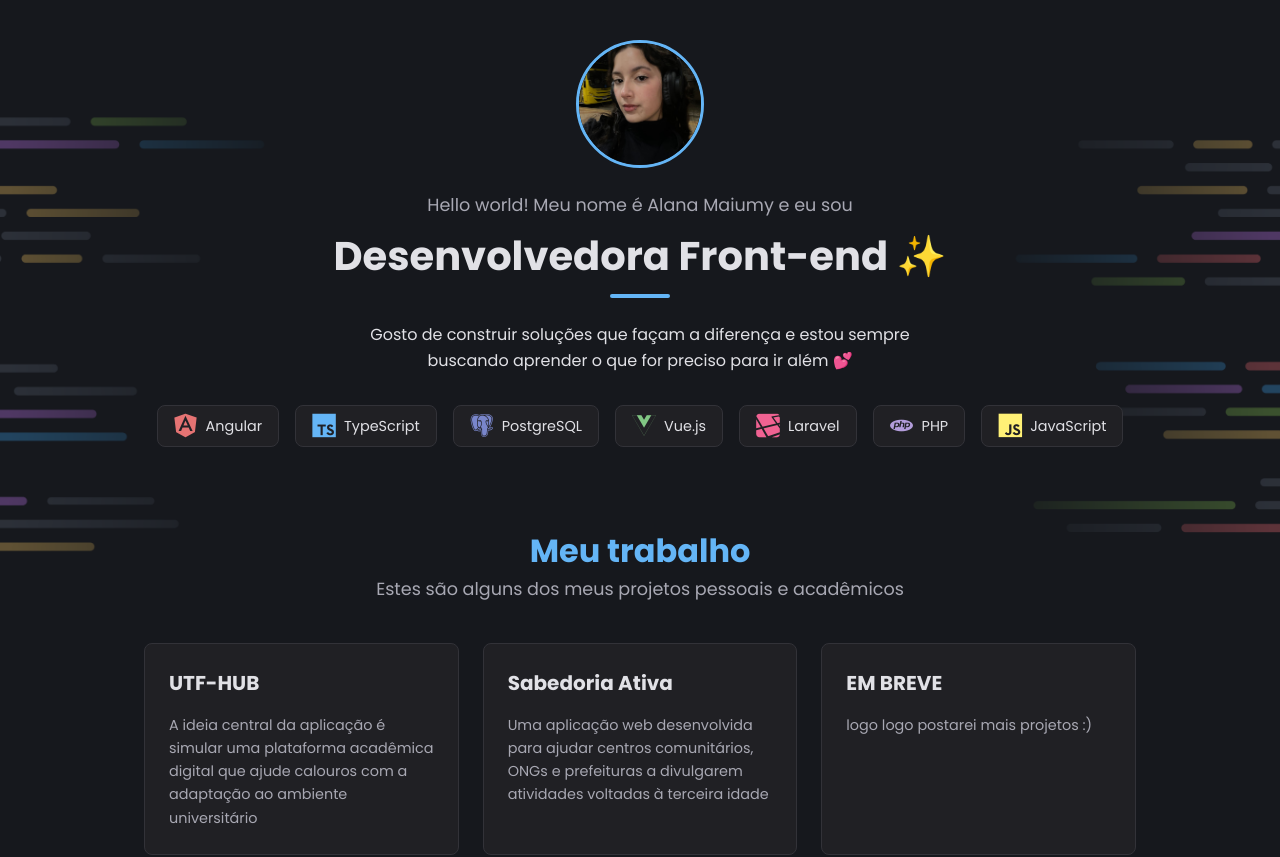
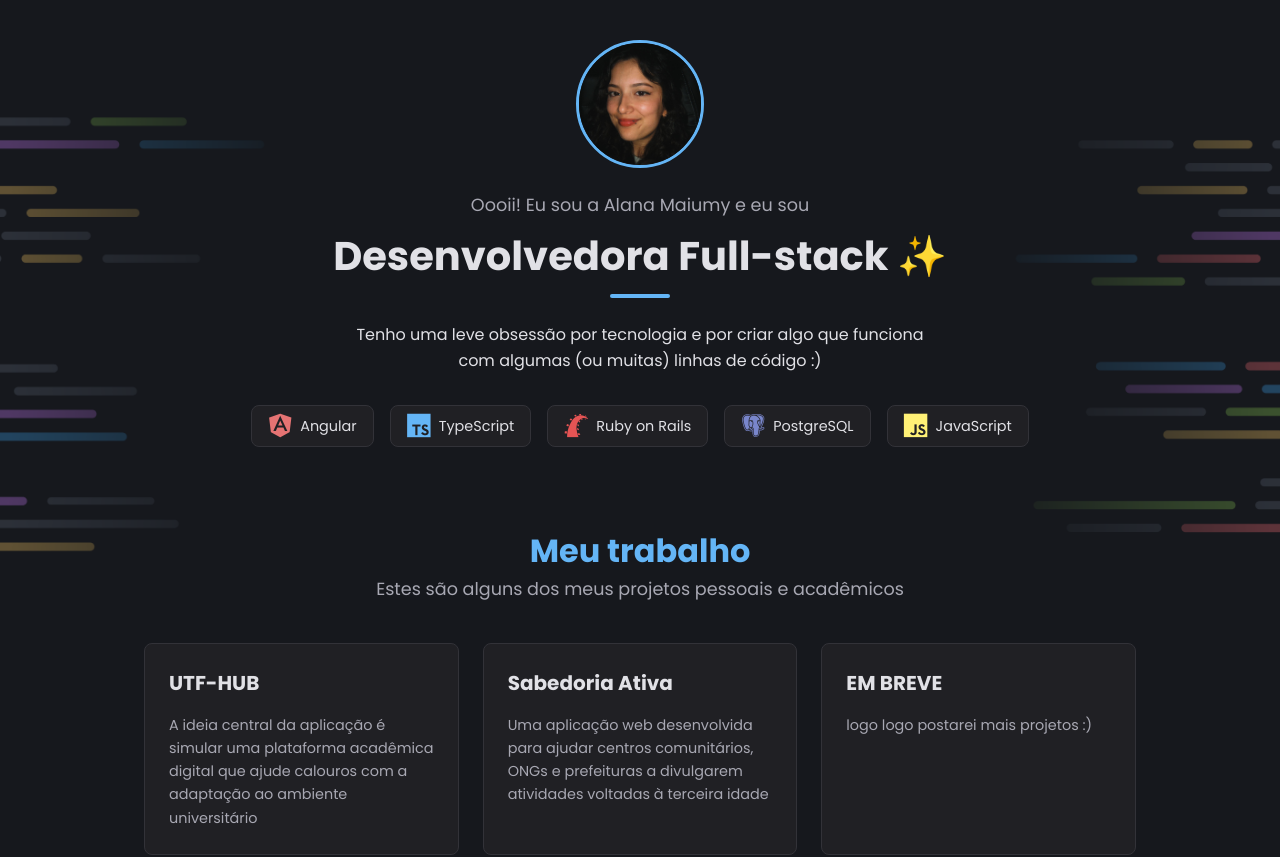
Before and after one commit to lanamaiumy/portfolio, an Angular app: page / in a window 1280 px wide. Shown: the top 857 px of the page. Built offline with nearby package versions, Linux system fonts and the light colour scheme.

Commit message:
Atualização de Layout

```diff
--- a/src/app/app.component.html
+++ b/src/app/app.component.html
@@ -1,16 +1,16 @@
 <div class="banner-background">
   <div class="container">
     <header class="hero-section">
-      <img src="assets/profile.jpg" alt="Foto Perfil - Alana Maiumy" class="profile-pic">
+      <img src="assets/profile.jpeg" alt="Foto Perfil - Alana Maiumy" class="profile-pic">
 
       <div class="title-container">
-        <span class="greeting">Hello world! Meu nome é Alana Maiumy e eu sou</span>
-        <h1>Desenvolvedora Front-end ✨</h1>
+        <span class="greeting">Oooii! Eu sou a Alana Maiumy e eu sou</span>
+        <h1>Desenvolvedora Full-stack ✨</h1>
         <div class="line"></div>
       </div>
 
       <p class="description">
-        Gosto de construir soluções que façam a diferença e estou sempre buscando aprender o que for preciso para ir além 💕
+        Tenho uma leve obsessão por tecnologia e por criar algo que funciona com algumas (ou muitas) linhas de código :&#41;
       </p>
 
       <ul class="tech-list">
--- a/src/app/app.component.ts
+++ b/src/app/app.component.ts
@@ -12,10 +12,8 @@ export class AppComponent {
   technologies = [
     { name: 'Angular', iconClass: 'devicon-angularjs-plain', color: '#e57373' },
     { name: 'TypeScript', iconClass: 'devicon-typescript-plain', color: '#64b5f6' },
+    { name: 'Ruby on Rails', iconClass: 'devicon-rails-plain', color: '#e55454ff' },
     { name: 'PostgreSQL', iconClass: 'devicon-postgresql-plain', color: '#7986cb' },
-    { name: 'Vue.js', iconClass: 'devicon-vuejs-plain', color: '#81c784' },
-    { name: 'Laravel', iconClass: 'devicon-laravel-plain', color: '#f06292' },
-    { name: 'PHP', iconClass: 'devicon-php-plain', color: '#b39ddb' },
     { name: 'JavaScript', iconClass: 'devicon-javascript-plain', color: '#fff176' }
   ];
 
```
Also changed, not shown: src/assets/profile.jpeg (added), src/assets/profile.jpg (deleted).
